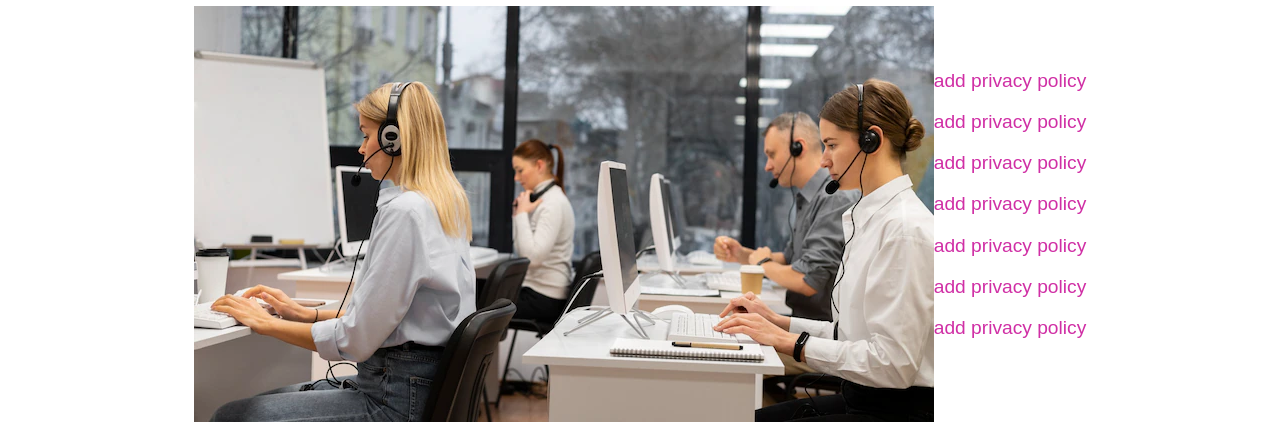
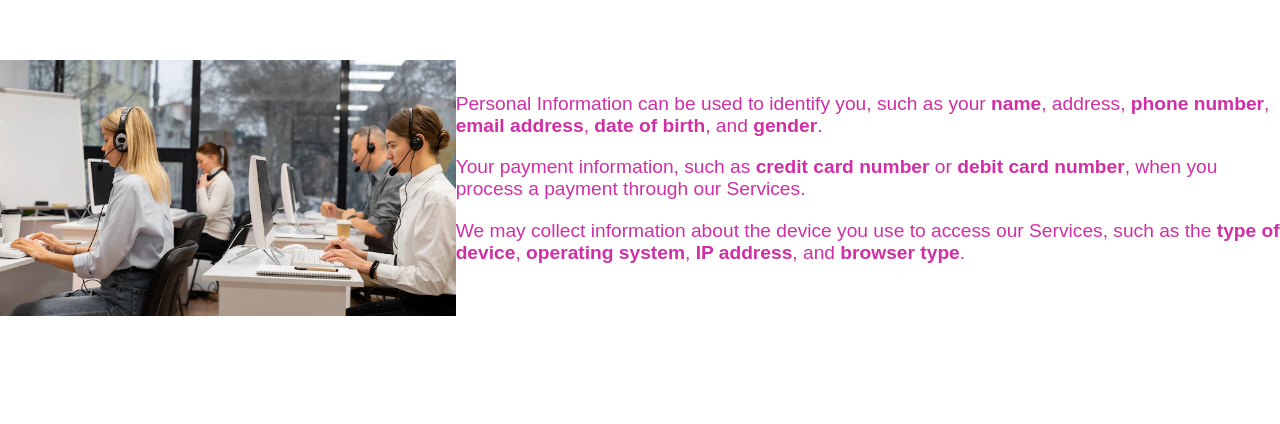
Before and after one commit to tanmayMt/E-Commerce-Project-Using-MERN, a React (Create React App) app in the folder client/: page /policy in a window 1280 px wide. Shown: the part 328-752 px from the top of the page. Built offline with nearby package versions, Linux system fonts and the light colour scheme; no server answers; the HTML template or start-up script is replaced by a standard one.

Commit message:
Some more update

```diff
--- a/client/src/components/Layout/Header.js
+++ b/client/src/components/Layout/Header.js
@@ -24,7 +24,7 @@ const Header = () => {
     <>
       <nav className="navbar navbar-expand-lg bg-body-tertiary fixed-top">
         <div className="container-fluid">
-          <button
+          {/* <button
             className="navbar-toggler"
             type="button"
             data-bs-toggle="collapse"
@@ -34,7 +34,7 @@ const Header = () => {
             aria-label="Toggle navigation"
           >
             <span className="navbar-toggler-icon" />
-          </button>
+          </button> */}
           <div className="collapse navbar-collapse" id="navbarTogglerDemo01">
             <Link to="/" className="navbar-brand">
               🛒 Medicure
--- a/client/src/pages/About.js
+++ b/client/src/pages/About.js
@@ -14,10 +14,7 @@ const About = () => {
         </div>
         <div className="col-md-4">
           <p className="text-justify mt-2">
-<b>To be part of an organization where I get a
-chance to use my knowledge and skills to
-contribute in the progress of the organization as
-well as myself.</b>
+<b>At Medicure we aim to bring most of the medical and healthcare related products to you at affordable rates so that we can deliver the best we can.</b>
           </p>
         </div>
       </div>
--- a/client/src/pages/Contact.js
+++ b/client/src/pages/Contact.js
@@ -15,15 +15,14 @@ const Contact = () => {
         <div className="col-md-4">
           <h1 className="bg-dark p-2 text-white text-center">CONTACT US</h1><b>
           <p className="text-justify mt-2">
-            Any query and info about prodduct feel free to call anytime we 24X7
-            vaialible
+            For any queries or information please reach out to us via email, we are available 24x7 to serve you
           </p>
           <p className="mt-3">
-            <BiMailSend /> : www.tanmay.site
+            <BiMailSend /> : docmate735@gmail.com
           </p>
-          <p className="mt-3">
+          {/* <p className="mt-3">
             <BiPhoneCall /> : +91 8768006557    +91 7698340967
-          </p>
+          </p> */}
           <p className="mt-3">
             <BiSupport /> : 1800-0000-0000 (toll free)
           </p></b>
--- a/client/src/pages/Policy.js
+++ b/client/src/pages/Policy.js
@@ -12,14 +12,38 @@ const Policy = () => {
             style={{ width: "100%" }}
           />
         </div>
-        <div className="col-md-4">
-          <p>add privacy policy</p>
-          <p>add privacy policy</p>
-          <p>add privacy policy</p>
-          <p>add privacy policy</p>
-          <p>add privacy policy</p>
-          <p>add privacy policy</p>
-          <p>add privacy policy</p>
+        <div className="col-md-3">
+          {/* <p>Personal Information: This includes information that can be used to identify you</p> */}
+          <p>Personal Information can be used to identify you, such as your <b>name</b>, address, <b>phone number</b>, <b>email address</b>, <b>date of birth</b>, and <b>gender</b>.</p>
+
+          {/* <p>Health Information: This includes information about your prescriptions, medication history, allergies, and other health conditions.</p> */}
+          <p>Your payment information, such as <b>credit card number</b> or <b>debit card number</b>, when you process a payment through our Services.</p>
+          {/* <p>Payment Information: We may collect your payment informationy</p> */}
+          {/* <p>Device Information: We may collect information about the device you use to access our Service</p> */}
+          <p>We may collect information about the device you use to access our Services, such as the <b>type of device</b>, <b>operating system</b>, <b>IP address</b>, and <b>browser type</b>.</p>
+
+{/* <p>Personal Information: This includes information that can be used to identify you, such as your name, address, phone number, email address, date of birth, and gender.</p>
+<p>Health Information: This includes information about your prescriptions, medication history, allergies, and other health conditions. We collect this information only when you provide it to us, such as when you fill a prescription or create an account.</p>
+<p>Payment Information: We may collect your payment information, such as credit card number or debit card number, when you process a payment through our Services. However, we do not store this information ourselves; it is processed securely by a third-party payment processor.</p>
+<p>Device Information: We may collect information about the device you use to access our Services, such as the type of device, operating system, IP address, and browser type.</p>
+<p>How We Use Your Information<br></br> */}
+
+{/* We use your information to provide, operate, and improve our Services, including:
+<ul>
+  <li>To process your prescriptions and fulfill your orders</li>
+  <li>To send you important information about your prescriptions, such as refill reminders and medication warnings</li>
+  <li>To provide you with personalized recommendations and educational materials</li>
+  <li>To respond to your inquiries and requests</li>
+  <li>To improve the functionality and usability of our Services</li>
+  <li>To comply with legal and regulatory requirements</li>
+</ul> */}
+
+
+
+
+
+{/* </p> */}
+{/* How We Share Your Information */}
         </div>
       </div>
     </Layout>
```
Also changed, not shown: client/public/images/New/cal.jpg (added), client/public/images/New/cal2.jpg (added).
